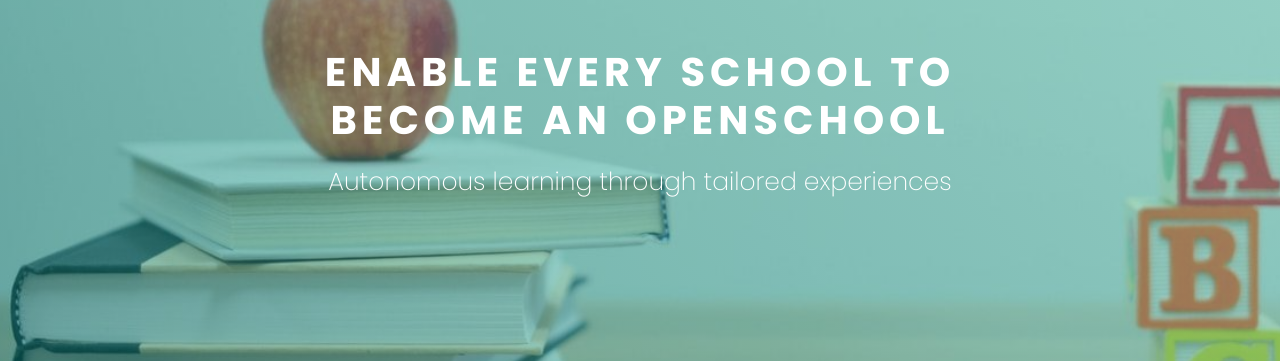
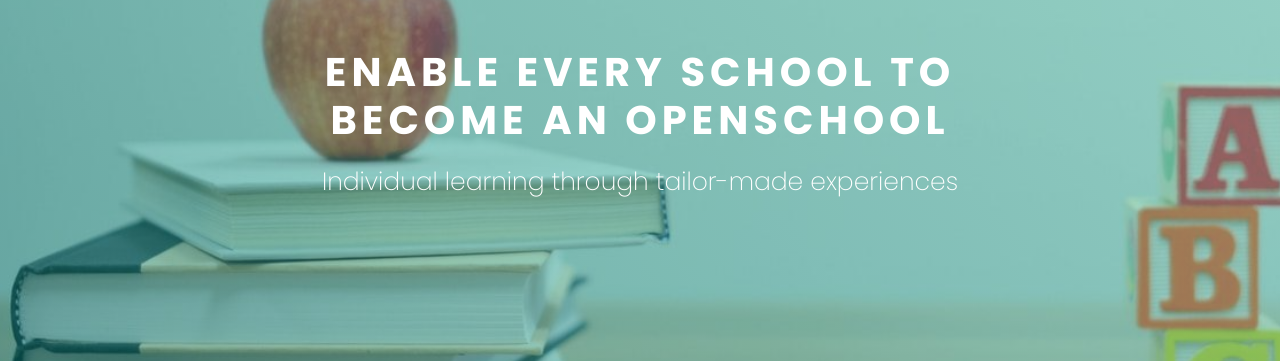
Before and after one commit to openschoolsolutions/openschoolsolutions.github.io, a Jekyll site: the page built from index.html, in a window 1280 px wide and 900 px high. Shown: the part 322-683 px from the top of the window. Built offline with Jekyll 4.4.1, drawn with Linux system fonts in a browser that asks for light colours; a script that is not in the unit is left out.

Commit message:
Update index.html
"Autonomous learning through tailored experiences" replaced by "Individual learning through tailor-made experiences".

```diff
--- a/index.html
+++ b/index.html
@@ -53,7 +53,7 @@ layout: default
 	<div class="intro">
 		<center>
 			<h1>Enable EVERY school to become an OPENSchool</h1>
-			<div class="who-creates">Autonomous learning through tailored experiences</div>
+			<div class="who-creates">Individual learning through tailor-made experiences</div>
 		</center>
 	</div>
 
```
